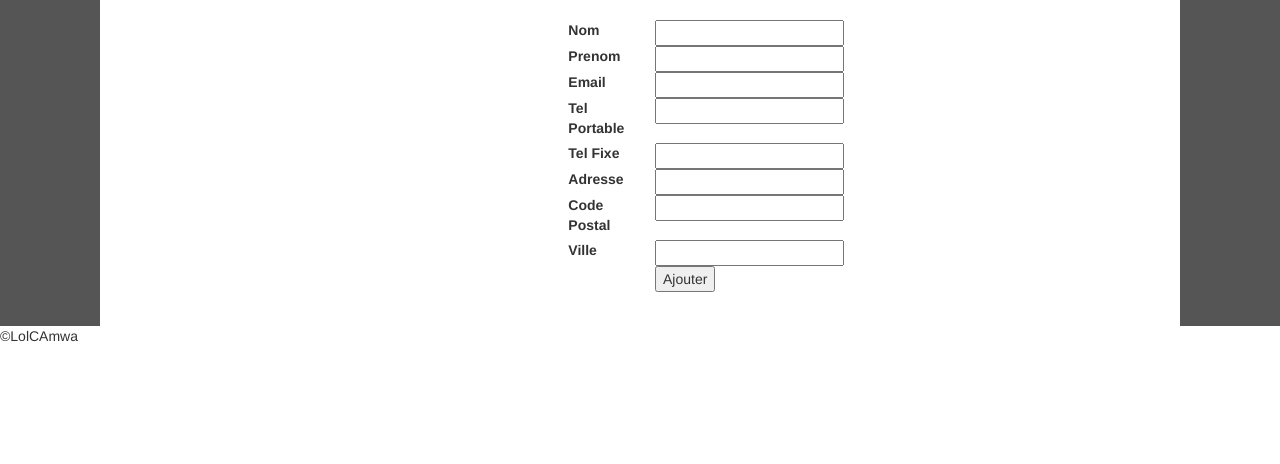
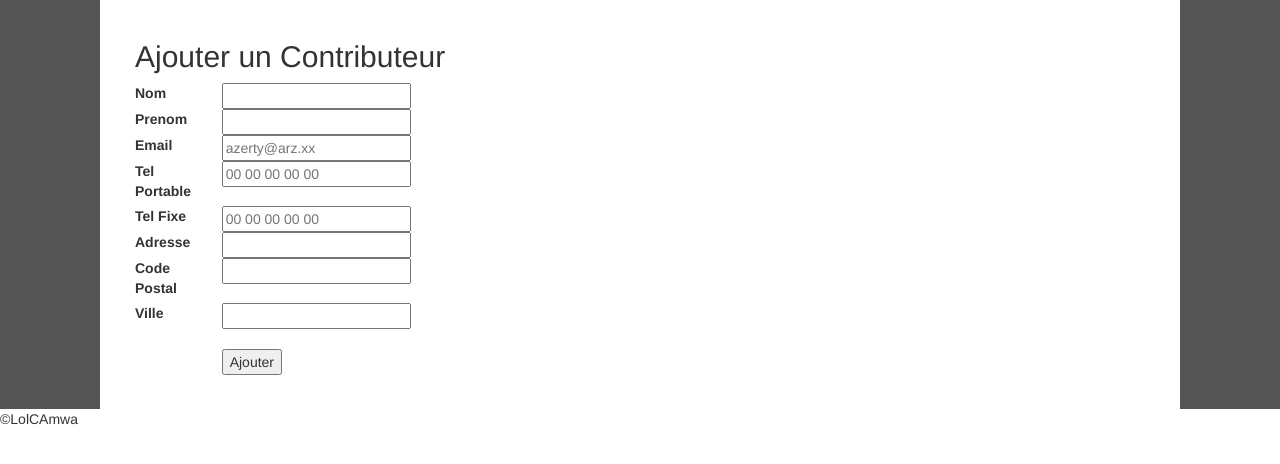
Before and after one commit to Pierre-Champion/Randotroll, a CodeIgniter app: page /Randotroll/index.php/adminorganisation/ajouterContributeur in a window 1280 px wide. Shown: the part 51-515 px from the top of the page. Run offline with CodeIgniter, Linux system fonts and the light colour scheme.

Commit message:
Ronan v1.1

```diff
--- a/application/controllers/AdminOrganisation.php
+++ b/application/controllers/AdminOrganisation.php
@@ -1,33 +1,38 @@
 <?php
     class AdminOrganisation extends CI_Controller {
 
+        public function __construct() {
+
+            parent::__construct();
+            $this->load->helper('form');
+            $this->load->model('ModeleAdminOrganisation');
+        }
+
         public function ajouterContributeur() {
-
-            $this->load->helper('form');
 
             if($this->input->post('btnAjouter')) {
 
                 $donneesAInserer = array(
-                    'cNom' => $this->input->post('txtNom'),
-                    'cPrenom' => $this->input->post('txtPrenom'),
-                    'cEmail' => $this->input->post('txtEmail'),
-                    'cTelPortable' => $this->input->post('txtTelPortable'),
-                    'cTelFixe' => $this->input->post('txtTelFixeNom'),
-                    'cAdresse' => $this->input->post('txtAdresse'),
-                    'cCodePostal' => $this->input->post('txtCodePostal'),
-                    'cVille' => $this->input->post('txtVille')
+                    'NOM' => $this->input->post('txtNom'),
+                    'PRENOM' => $this->input->post('txtPrenom'),
+                    'EMAIL' => $this->input->post('txtEmail'),
+                    'TELPORTABLE' => $this->input->post('txtTelPortable'),
+                    'TELFIXE' => $this->input->post('txtTelFixe'),
+                    'ADRESSE' => $this->input->post('txtAdresse'),
+                    'CODEPOSTAL' => $this->input->post('txtCodePostal'),
+                    'VILLE' => $this->input->post('txtVille')
                 );
 
-                $this->ModeleAdminOraganisation->insererUnContributeur($donneesAInserer);
-                $this->load->helper('url');
-                $this->load->view('AdminOraganisation/insertionReussie', $data, FALSE);
+                $this->ModeleAdminOrganisation->insererUnContributeur($donneesAInserer);
+                $this->load->view('Templates/Entete');
+                $this->load->view('AdminOrganisation/insertionReussie');
+                $this->load->view('Templates/PiedDePage');
 
             } else {
 
                 $this->load->view('Templates/Entete');
                 $this->load->view('adminOrganisation/ajouterContributeur');
                 $this->load->view('Templates/PiedDePage');
-
             }
 
         }
--- /dev/null
+++ b/application/models/ModeleAdminOrganisation.php
@@ -0,0 +1,14 @@
+<?php
+    class ModeleAdminOrganisation extends CI_Model {
+
+        public function __construct() {
+
+            $this->load->database();
+        }
+
+        public function insererUnContributeur($pDonneesAInserer) {
+
+            return $this->db->insert('contributeur',$pDonneesAInserer);
+        }
+    }
+?>
--- a/application/views/Templates/Entete.php
+++ b/application/views/Templates/Entete.php
@@ -36,7 +36,7 @@
               </li>';
             }
             else {
-              echo '<li class="active"><a href="SeConnecter">Se connecter</a></li>';
+              echo '<li class="active"><a href="./SeConnecter">Se connecter</a></li>';
               /*echo '<li class="nav-item active">
               <a class="nav-link" href="#" data-toggle="modal" data-target="#myModal">
               Se connecter
--- a/application/views/adminOrganisation/ajouterContributeur.php
+++ b/application/views/adminOrganisation/ajouterContributeur.php
@@ -1,68 +1,60 @@
 <?php echo form_open('AdminOrganisation/ajouterContributeur'); ?>
 
 <div class="container-fluid">
-
+    <h2>Ajouter un Contributeur</h2>
     <div class="row">
-        <div class="col-sm-5"></div>
         <div class="col-sm-1"> <?php echo form_label('Nom', 'lblNom').'<BR>'; ?> </div>
-        <div class="col-sm-1"> <?php echo form_input('txtNom', '', array('pattern' => '[a-zA-Z]*', 'required' => 'required', 'title' => 'Saisir des lettres.')).'<BR>'; ?> </div>
-        <div class="col-sm-5"></div>
+        <div class="col-sm-1"> <?php echo form_input('txtNom', '', array('pattern' => '[A-Za-zÀ-ÿ](([-]?[a-zA-ZÀ-ÿ]+)*)', 'required' => 'required', 'title' => 'Saisir un nom valide.')).'<BR>'; ?> </div>
+        <div class="col-sm-10"></div>
     </div>
 
     <div class="row">
-        <div class="col-sm-5"></div>
         <div class="col-sm-1"> <?php echo form_label('Prenom', 'lblPrenom').'<BR>'; ?> </div>
-        <div class="col-sm-1"> <?php echo form_input('txtPrenom', '', array('pattern' => '[a-zA-Z]*', 'required' => 'required', 'title' => 'Saisir des lettres.')).'<BR>'; ?> </div>
-        <div class="col-sm-5"></div>
+        <div class="col-sm-1"> <?php echo form_input('txtPrenom', '', array('pattern' => '[A-Za-zÀ-ÿ](([-]?[a-zA-ZÀ-ÿ]+)*)', 'required' => 'required', 'title' => 'Saisir un prenom valide.')).'<BR>'; ?> </div>
+        <div class="col-sm-10"></div>
     </div>
 
     <div class="row">
-        <div class="col-sm-5"></div>
         <div class="col-sm-1"> <?php echo form_label('Email', 'lblEmail').'<BR>'; ?> </div>
-        <div class="col-sm-1"> <?php echo form_input('txtEmail', '', array('pattern' => '[a-zA-Z]*', 'required' => 'required', 'title' => 'Saisir des lettres.')).'<BR>'; ?> </div>
-        <div class="col-sm-5"></div>
+        <?php $data_email = array('type' => 'email', 'name' => 'txtEmail', 'title' => 'Saisir un email valide.', 'placeholder' => 'azerty@arz.xx');?>
+        <div class="col-sm-1"> <?php echo form_input($data_email).'<BR>'; ?> </div>
+        <div class="col-sm-10"></div>
     </div>
 
     <div class="row">
-        <div class="col-sm-5"></div>
         <div class="col-sm-1"> <?php echo form_label('Tel Portable', 'lblTelPortable').'<BR>'; ?> </div>
-        <div class="col-sm-1"> <?php echo form_input('txtTelPortable', '', array('pattern' => '[a-zA-Z]*', 'required' => 'required', 'title' => 'Saisir des lettres.')).'<BR>'; ?> </div>
-        <div class="col-sm-5"></div>
+        <div class="col-sm-1"> <?php echo form_input('txtTelPortable', '', array('pattern' => '[^(?:0|\(?\+33\)?\s?|0033\s?)[1-79](?:[\.\-\s]?\d\d){4}$]', 'title' => 'Saisir un numero de telephone valide.', 'placeholder' => '00 00 00 00 00')).'<BR>'; ?> </div>
+        <div class="col-sm-10"></div>
     </div>
 
     <div class="row">
-        <div class="col-sm-5"></div>
         <div class="col-sm-1"> <?php echo form_label('Tel Fixe', 'lblTelFixe').'<BR>'; ?> </div>
-        <div class="col-sm-1"> <?php echo form_input('txtTelFixe', '', array('pattern' => '[a-zA-Z]*', 'required' => 'required', 'title' => 'Saisir des lettres.')).'<BR>'; ?> </div>
-        <div class="col-sm-5"></div>
+        <div class="col-sm-1"> <?php echo form_input('txtTelFixe', '', array('pattern' => '[^(?:0|\(?\+33\)?\s?|0033\s?)[1-79](?:[\.\-\s]?\d\d){4}$]', 'title' => 'Saisir un numero de telephone valide.', 'placeholder' => '00 00 00 00 00')).'<BR>'; ?> </div>
+        <div class="col-sm-10"></div>
     </div>
 
     <div class="row">
-        <div class="col-sm-5"></div>
         <div class="col-sm-1"> <?php echo form_label('Adresse', 'lblAdresse').'<BR>'; ?> </div>
-        <div class="col-sm-1"> <?php echo form_input('txtAdresse', '', array('pattern' => '[a-zA-Z]*', 'required' => 'required', 'title' => 'Saisir des lettres.')).'<BR>'; ?> </div>
-        <div class="col-sm-5"></div>
+        <div class="col-sm-1"> <?php echo form_input('txtAdresse').'<BR>'; ?> </div>
+        <div class="col-sm-10"></div>
     </div>
 
     <div class="row">
-        <div class="col-sm-5"></div>
         <div class="col-sm-1"> <?php echo form_label('Code Postal', 'lblCodePostal').'<BR>'; ?> </div>
-        <div class="col-sm-1"> <?php echo form_input('txtCodePostal', '', array('pattern' => '[a-zA-Z]*', 'required' => 'required', 'title' => 'Saisir des lettres.')).'<BR>'; ?> </div>
-        <div class="col-sm-5"></div>
+        <div class="col-sm-1"> <?php echo form_input('txtCodePostal', '', array('pattern' => '[0-9]*', 'title' => 'Saisir un code postal valide.')).'<BR>'; ?> </div>
+        <div class="col-sm-10"></div>
     </div>
 
     <div class="row">
-        <div class="col-sm-5"></div>
         <div class="col-sm-1"> <?php echo form_label('Ville', 'lblVille').'<BR>'; ?> </div>
-        <div class="col-sm-1"> <?php echo form_input('txtVille', '', array('pattern' => '[a-zA-Z]*', 'required' => 'required', 'title' => 'Saisir des lettres.')).'<BR>'; ?> </div>
-        <div class="col-sm-5"></div>
+        <div class="col-sm-1"> <?php echo form_input('txtVille', '', array('pattern' => '[A-Za-zÀ-ÿ](([-]?[a-zA-ZÀ-ÿ]+)*)', 'title' => 'Saisir une ville valide.')).'<BR><BR>'; ?> </div>
+        <div class="col-sm-10"></div>
     </div>
 
     <div class="row">
-        <div class="col-sm-5"></div>
         <div class="col-sm-1"></div>
         <div class="col-sm-1"> <?php echo form_submit('btnAjouter', 'Ajouter'); ?> </div>
-        <div class="col-sm-5"></div>
+        <div class="col-sm-10"></div>
     </div>
 </div>
 <?php echo form_close(); ?>
--- /dev/null
+++ b/application/views/adminOrganisation/insertionReussie.php
@@ -0,0 +1,2 @@
+<h2> Insertion réussie !</h2>
+<a href="<?php echo site_url('test/Accueil') ?>">Retour à la page d'accueil.</a>
```
Also changed, not shown: application/controllers/Welcome.php (deleted, +0 -26 lines), application/controllers/index.html (deleted, +0 -11 lines), application/models/index.html (deleted, +0 -11 lines), application/views/index.html (deleted, +0 -11 lines), application/views/welcome_message.php (deleted, +0 -89 lines).
